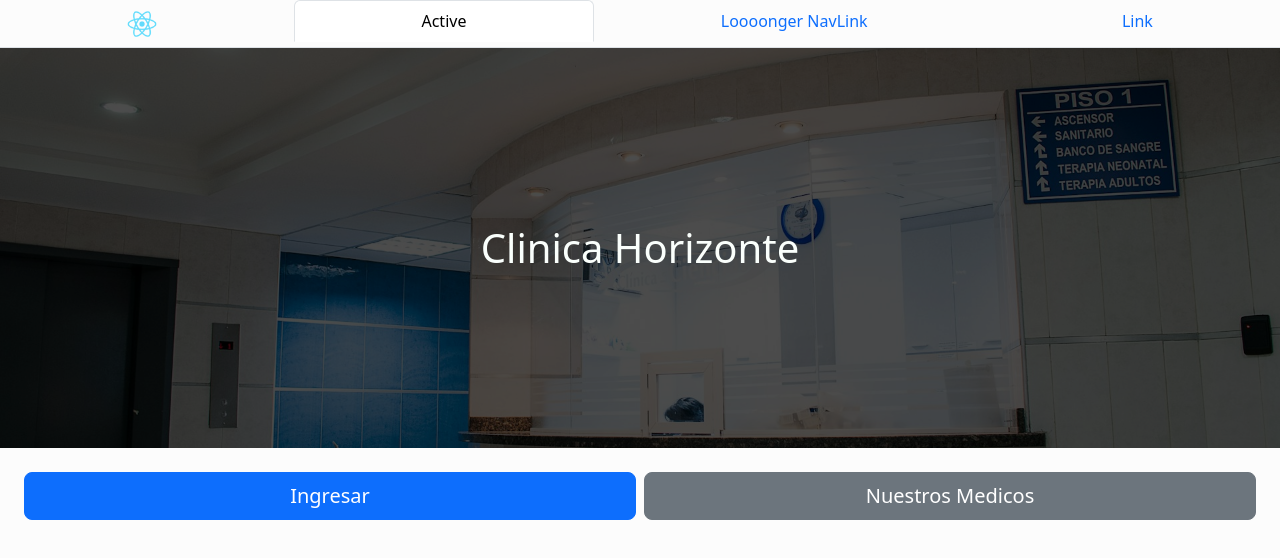
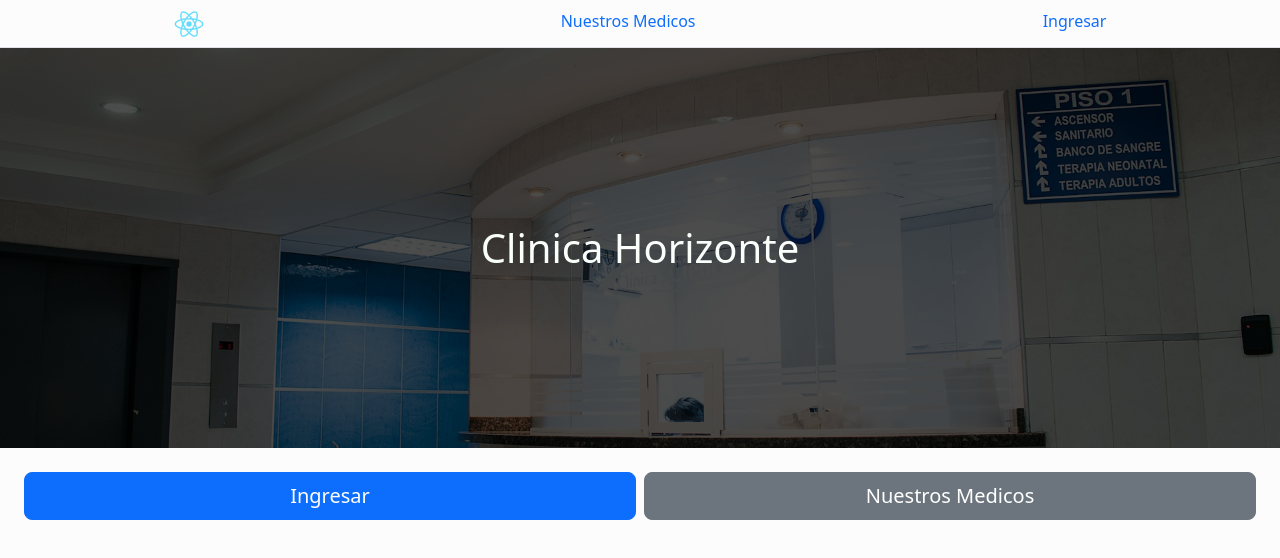
Before and after one commit to sebast825/medical-scheduling-fe, a React (Create React App) app: page / in a window 1280 px wide. Shown: the top 558 px of the page. Built offline with nearby package versions, Linux system fonts and the light colour scheme.

Commit message:
redirects

```diff
--- a/src/Components/General/Nav Bar/NavBar.tsx
+++ b/src/Components/General/Nav Bar/NavBar.tsx
@@ -1,8 +1,27 @@
-import React, { useState } from 'react';
+import React, { useEffect, useState } from 'react';
 import Nav from 'react-bootstrap/Nav';
+import { useUserContext, useUserToggleContext } from '../../../context/authContext';
+import { useNavigate } from 'react-router-dom';
+import useRedicrects from '../../../hooks/useRedicrects';
+import { NavDropdown, Offcanvas } from 'react-bootstrap';
+import SideMenu from '../sideMenu/SideMenu';
 
 function FillExample() {
    const [activeKey, setActiveKey] = useState<string>('link');
+   const [isAuthenticated, setIsAuthenticated] = useState<boolean>(false);
+   const user = useUserContext();
+  const login = useUserToggleContext();
+
+  const {useRedirectToNuestrosMedicos,useRedirectToLogin} = useRedicrects();
+
+
+   useEffect(()=>{
+      if(user != null){
+        setIsAuthenticated(true)
+      }
+   },[user])
+
+   useEffect(()=>{console.log(isAuthenticated)},[isAuthenticated])
 
    const handleSelect = (selectedKey: string | null) => {
       if (selectedKey) {
@@ -14,24 +33,46 @@ function FillExample() {
       event.preventDefault();
       setActiveKey(eventKey);
     };
+    const navigate = useNavigate();
 
+    const [show, setShow] = useState(false);
+
+    const handleClose = () => setShow(false);
+    const handleShow = () => setShow(true);
   return (
+
+
+
     <Nav fill variant="tabs" activeKey={activeKey} onSelect={handleSelect}>
       <Nav.Item>
         <Nav.Link href="/" >
           <img src="/logo192.png" alt="Logo" style={{ height: '30px', marginRight: '10px', background:'transparent' }} />
         </Nav.Link>
       </Nav.Item>
+
       <Nav.Item>
-        <Nav.Link href="/home" eventKey="link" onClick={ (e) => handleClick('link', e)} >Active</Nav.Link>
+        <Nav.Link onClick={useRedirectToNuestrosMedicos} eventKey="a" >Nuestros Medicos</Nav.Link>
       </Nav.Item>
+      { !isAuthenticated ? (
+        <>
+
+
+
       <Nav.Item>
-        <Nav.Link href="/asd" eventKey="link-1" onClick={ (e) => handleClick('link-1', e)}>Loooonger NavLink</Nav.Link>
+        <Nav.Link onClick={useRedirectToLogin}  eventKey="b" >Ingresar</Nav.Link>
       </Nav.Item>
-      <Nav.Item>
-        <Nav.Link href="/ar" eventKey="link-2" onClick={ (e) => handleClick('link-2', e)}>Link</Nav.Link>
+        </>
+
+
+       ) :(
+           <Nav.Item>
+        <Nav.Link eventKey="c" onClick={handleShow}>Mi Perfil</Nav.Link>
       </Nav.Item>
+      )}
+          <SideMenu show={show} handleClose={handleClose}/>
+
     </Nav>
+
   );
 }
 
--- /dev/null
+++ b/src/Components/General/sideMenu/SideMenu.tsx
@@ -0,0 +1,50 @@
+import { Offcanvas, Nav, NavDropdown } from "react-bootstrap";
+import { useUserToggleContext } from "../../../context/authContext";
+import useRedirects from "../../../hooks/useRedicrects";
+
+interface ISideMenu {
+  show: boolean;
+  handleClose: () => void;
+}
+
+function SideMenu({ show, handleClose }: ISideMenu) {
+  const login = useUserToggleContext();
+
+  const {
+   useRedirectToPacienteHome,
+   useRedirectToNuevoTurnoFilterMedico,
+   useRedirectToNuevoTurnoFilterEspecialidad,
+ } = useRedirects();
+  return (
+    <Offcanvas show={show} onHide={handleClose} style={{ width: "300px" }}>
+      <Offcanvas.Header closeButton>
+        <Offcanvas.Title>Menu</Offcanvas.Title>
+      </Offcanvas.Header>
+      <Offcanvas.Body>
+        <Nav className="flex-column">
+          <Nav.Link onClick={useRedirectToPacienteHome}>Mis Turnos</Nav.Link>
+          <NavDropdown title="Nuevo Turno" id="nav-dropdown">
+            <NavDropdown.Item
+              onClick={useRedirectToNuevoTurnoFilterMedico}
+              eventKey="4.1"
+            >
+              Buscar Medico
+            </NavDropdown.Item>
+            <NavDropdown.Item
+              onClick={useRedirectToNuevoTurnoFilterEspecialidad}
+              eventKey="4.2"
+            >
+              Buscar Especialdiad
+            </NavDropdown.Item>
+          </NavDropdown>
+          <Nav.Link href="/settings">Mi Perfil</Nav.Link>
+          <Nav.Link href="/" onClick={()=>login(null)}>
+            Salir
+          </Nav.Link>
+        </Nav>
+      </Offcanvas.Body>
+    </Offcanvas>
+  );
+}
+
+export default SideMenu;
--- /dev/null
+++ b/src/hooks/useRedicrects.tsx
@@ -0,0 +1,32 @@
+import { useNavigate } from "react-router-dom";
+
+const useRedirects = () => {
+  const navigate = useNavigate();
+
+  const useRedirectToNuestrosMedicos = (): void => {
+    navigate("/nuestrosMedicos");
+  };
+
+  const useRedirectToLogin = (): void => {
+    navigate("/login");
+  };
+  const useRedirectToPacienteHome = (): void => {
+    navigate("/pacientes");
+  };
+  const useRedirectToNuevoTurnoFilterMedico = (): void => {
+    navigate("/crearTurno/listMedicos");
+  };
+  const useRedirectToNuevoTurnoFilterEspecialidad = (): void => {
+    navigate("/crearTurno/listEspecialidades");
+  };
+
+  return {
+    useRedirectToNuestrosMedicos,
+    useRedirectToLogin,
+    useRedirectToPacienteHome,
+    useRedirectToNuevoTurnoFilterMedico,
+    useRedirectToNuevoTurnoFilterEspecialidad,
+  };
+};
+
+export default useRedirects;
```
